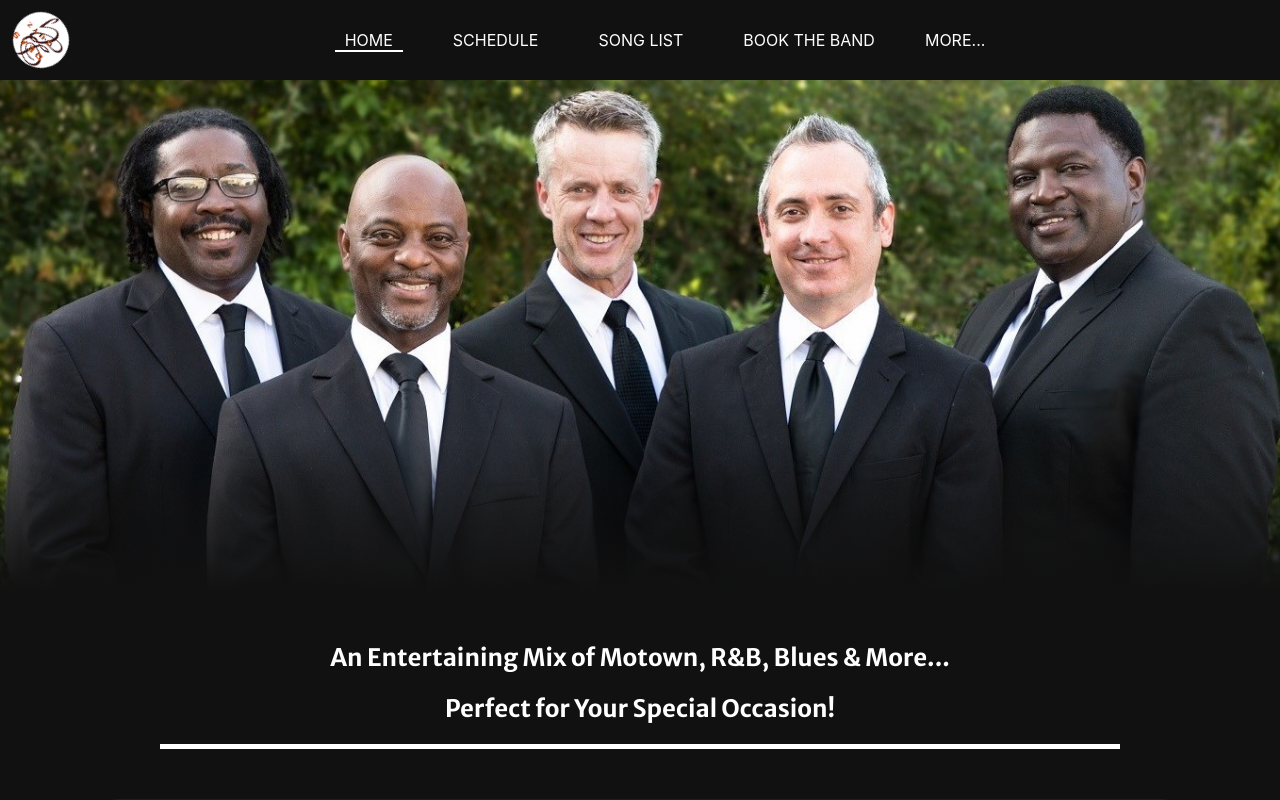
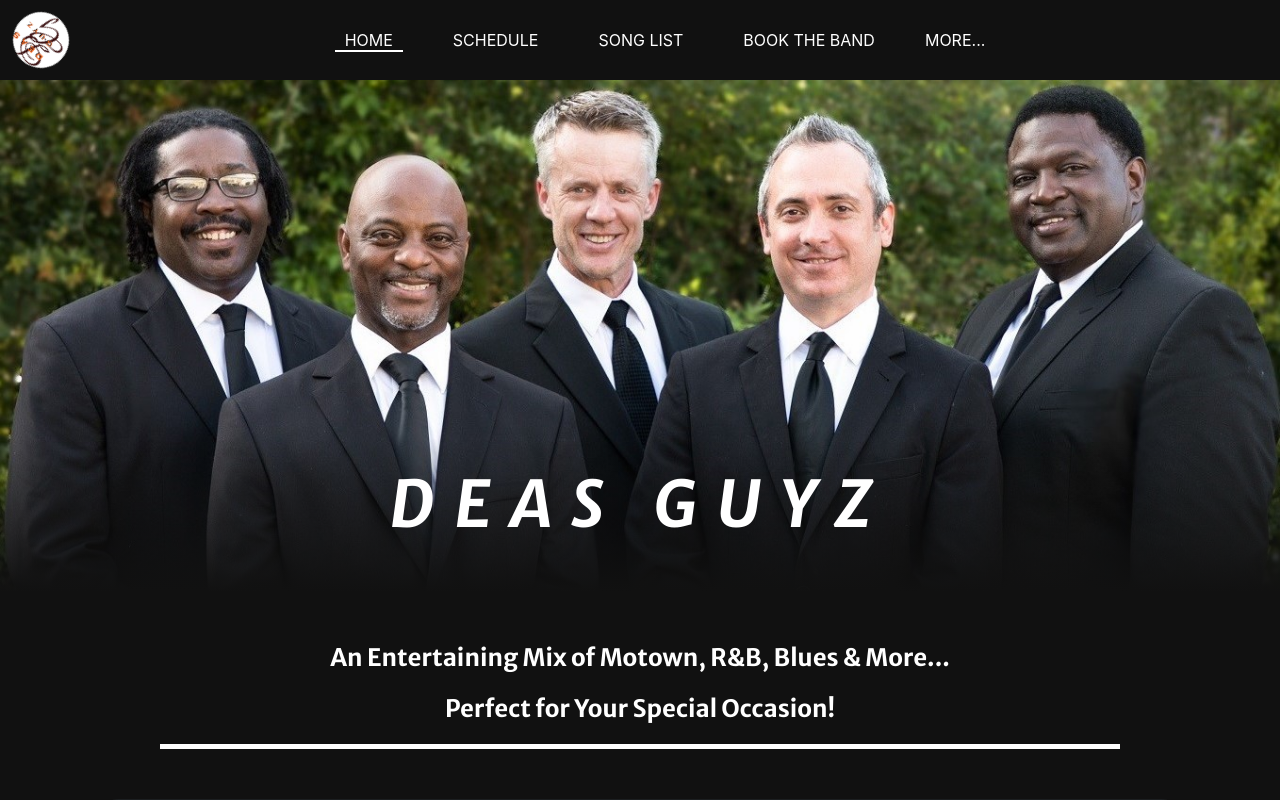
Before and after one commit to NathanDeas/React_Deas_Guyz_Website, a React (Create React App) app: page / in a window 1280 px wide. Shown: the top 800 px of the page. Built offline with nearby package versions, Linux system fonts and the light colour scheme.

Commit message:
added band name back to home screen

```diff
--- a/src/components/Homebody.css
+++ b/src/components/Homebody.css
@@ -53,14 +53,15 @@
 }
 #band_name {
     color: white;
-    font-size: 3vw;
+    font-size: 5vw;
     position: absolute;
-    background-color: rgba(35, 40, 44, 0.6);
-    top: 20vw;
-    border-radius: 50%;
-    height:400px;
-    width: 400px;
-    line-height: 400px;
+    top: 30vw;
+    width: 90%;
+    /* line-height: 400px; */
+    /* border: solid white ; */
+    letter-spacing: 1.5vw;
+    font-weight: bolder;
+    font-style: oblique;
 
 }
 .testimonial  {
--- a/src/components/Homebody.js
+++ b/src/components/Homebody.js
@@ -20,7 +20,7 @@
         <div className="parent_container">
             <div className="BandPhoto">
             </div>
-            {/* <div id="band_name">DEAS-GUYZ</div> */}
+            <div id="band_name">DEAS GUYZ</div>
             <section id="bandDescription">
                 <h2>An Entertaining Mix of Motown, R&B, Blues​ & More...</h2>
                 <h2>Perfect for Your Special ​Occasion!</h2>
```
